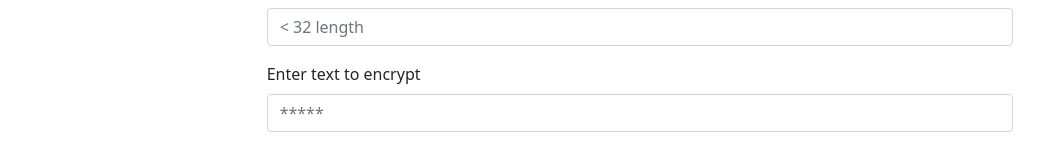
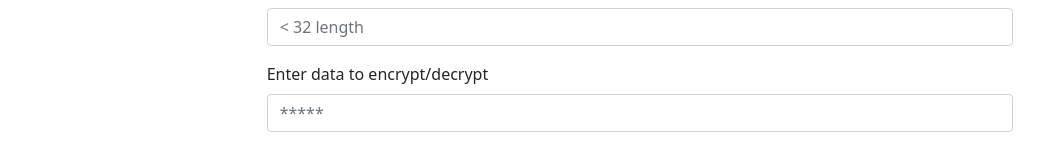
Before and after one commit to AvinashDhillor/cryptofilesafe, a React (Create React App) app: page / in a window 1280 px wide. Shown: the part 134-280 px from the top of the page, without its empty margins (0-1056 px from the left). Built offline with nearby package versions, Linux system fonts and the light colour scheme.

Commit message:
small update

```diff
--- a/src/components/Main.js
+++ b/src/components/Main.js
@@ -121,7 +121,7 @@ export default class Main extends Component {
             </div>
 
             <label for="input text" class="form-label">
-              Enter text to encrypt
+              Enter data to encrypt/decrypt
             </label>
             <input
               type="text"
```
